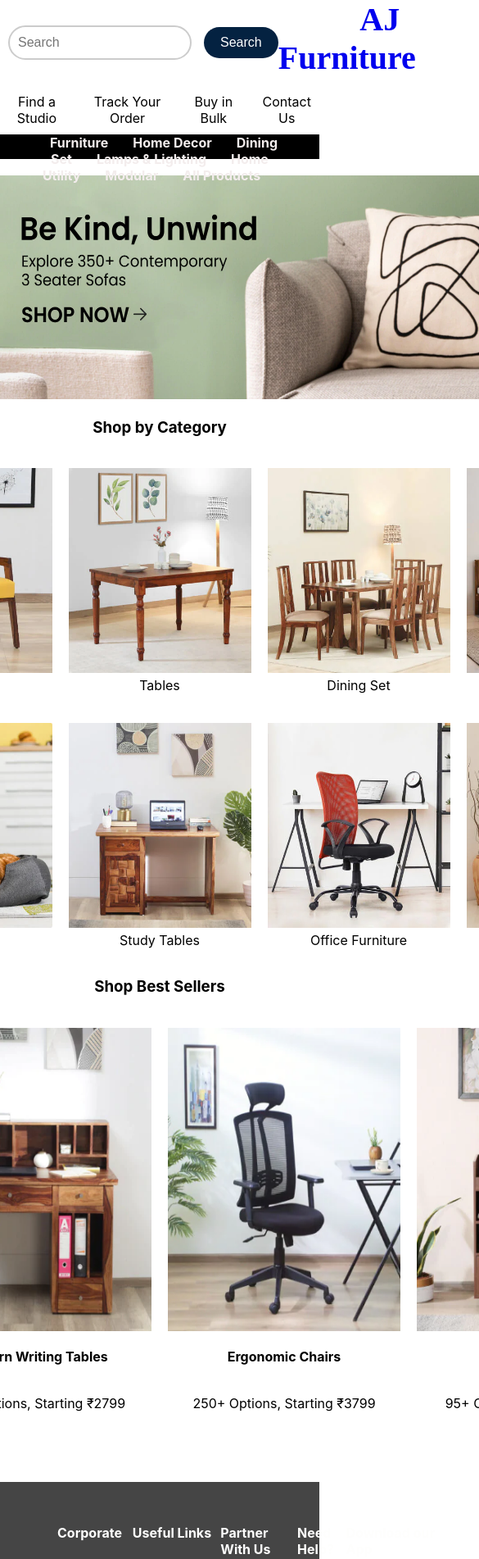
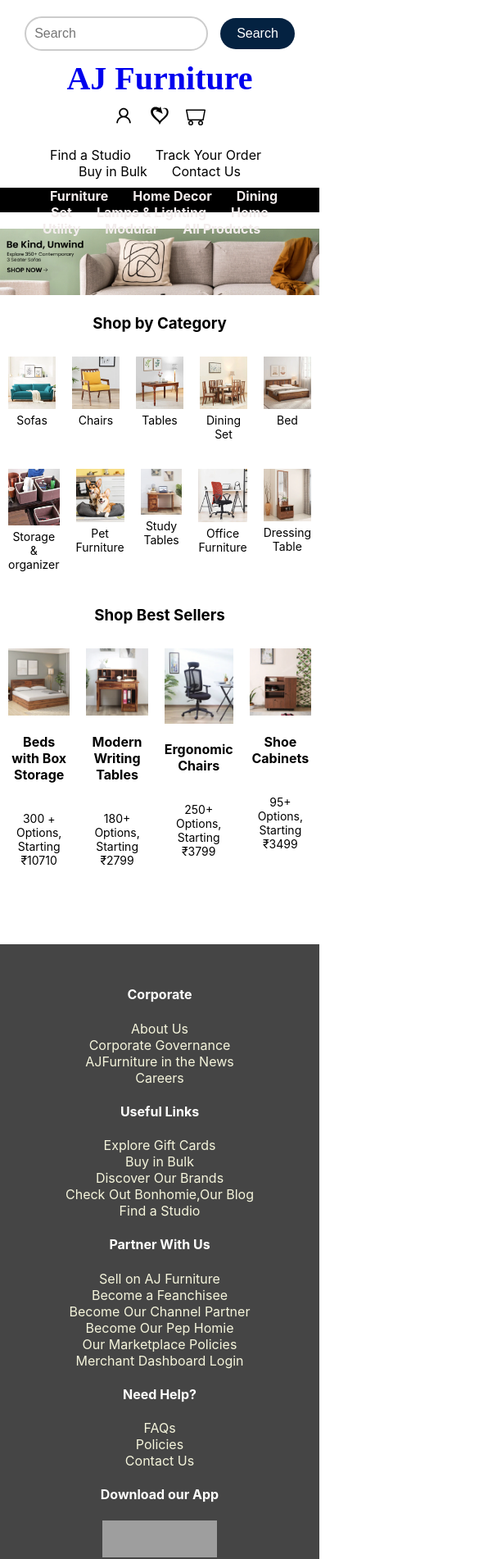
Before and after one commit to athuljain/React-online-furniture-shop, a React (Create React App) app: page / in a window 390 px wide. Shown: the top 1902 px of the page at 82% size, 585 px wide, since content can reach past the window. Built offline with nearby package versions, Linux system fonts and the light colour scheme; grey boxes are pictures that could not be loaded; a web font is replaced by a local one.

Commit message:
seventhday commit

```diff
--- a/src/Components/Footer.css
+++ b/src/Components/Footer.css
@@ -1,69 +1,152 @@
-h4 ,h3{
+h4,
+h3 {
   color: rgb(254, 254, 253);
 }
-p{
+
+p {
   color: bisque;
 }
-.footerList .linkWithoutDecoration{
+
+.footerList .linkWithoutDecoration {
   color: beige;
 }
-.copyRight .linkWithoutDecoration{
+
+.copyRight .linkWithoutDecoration {
   color: white;
 }
 
-.Footer{
+.Footer {
   background-color: rgb(69, 69, 69);
   margin-top: 70px;
   justify-content: space-between;
   padding-left: 20px;
   padding-right: 20px;
 }
-.FooterFirstSession{
+
+.FooterFirstSession {
   display: flex;
-    padding-top:30px ;
+  padding-top: 30px;
   justify-content: space-between;
   text-align: left;
   margin-left: 50px;
   margin-right: 50px;
 }
-.FooterSecondSession{
+
+.FooterSecondSession {
   display: flex;
-    padding-top:30px ;
+  padding-top: 30px;
   justify-content: center;
   text-align: left;
   margin-left: 50px;
   margin-right: 50px;
+}
 
-}
-.App-img{
+.App-img {
   width: 140px;
   height: 45px;
 }
-.BrandSession{
+
+.BrandSession {
   margin-left: 130px;
 }
-.citesCategory{
+
+.citesCategory {
   margin-left: 130px;
 }
-.ThirdSessionLeft{
 
+.ThirdSessionLeft {
+  margin-bottom: 20px;
+}
 
-
-}
-.ThirdSessionLeft img{
+.ThirdSessionLeft img {
   height: 45px;
   width: 70px;
 }
 
-.ThirdSessionRight img{
+.ThirdSessionRight img {
   height: 45px;
   width: 50px;
+}
 
-}
-.ThirdSessionMain{
+.ThirdSessionMain {
   display: flex;
   flex-direction: column;
 }
-.copyRight{
+
+.copyRight {
   margin-top: 10px;
 }
+
+@media (max-width: 768px) {
+  .FooterFirstSession,
+  .FooterSecondSession {
+    flex-wrap: wrap;
+    margin-left: 10px;
+    margin-right: 10px;
+  }
+
+  .BrandSession,
+  .citesCategory {
+    margin-left: 0;
+  }
+}
+
+@media (max-width: 576px) {
+  .FooterFirstSession,
+  .FooterSecondSession,
+  .ThirdSessionLeft,
+  .ThirdSessionRight {
+    margin-left: 0;
+    margin-right: 0;
+  }
+
+  .FooterFirstSession,
+  .FooterSecondSession {
+    flex-direction: column;
+    align-items: center;
+    text-align: center;
+  }
+
+  .BrandSession,
+  .citesCategory {
+    margin-bottom: 20px;
+  }
+}
+@media (max-width: 820px) {
+    .FooterFirstSession,
+    .FooterSecondSession,
+    .ThirdSessionLeft,
+    .ThirdSessionRight {
+      margin-left: 10px;
+      margin-right: 10px;
+    }
+  }
+
+  @media (max-width: 768px) {
+    .FooterFirstSession,
+    .FooterSecondSession,
+    .ThirdSessionLeft,
+    .ThirdSessionRight {
+      margin-left: 0;
+      margin-right: 0;
+    }
+
+    .BrandSession,
+    .citesCategory {
+      margin-left: 0;
+    }
+  }
+
+  @media (max-width: 576px) {
+    .FooterFirstSession,
+    .FooterSecondSession {
+      flex-direction: column;
+      align-items: center;
+      text-align: center;
+    }
+
+    .BrandSession,
+    .citesCategory {
+      margin-bottom: 20px;
+    }
+  }
--- a/src/Components/HeaderNavbar.css
+++ b/src/Components/HeaderNavbar.css
@@ -21,7 +21,7 @@
 
 .right-section {
   display: flex;
-  margin-right:10px ;
+  margin-right: 10px;
 }
 
 .right-section > * {
@@ -45,6 +45,7 @@
   color: black;
   font-size: 24px;
 }
+
 .navbar-second-line {
   display: flex;
   justify-content: center;
@@ -64,16 +65,14 @@
 .link-text:not(:last-child) {
   margin-right: 20px;
 }
+
 .navbar-third-line {
   display: flex;
   justify-content: center;
   margin-top: 100px;
+}
 
-
-
-
-}
-.thrid-nav{
+.thrid-nav {
   margin-top: 10px;
   background-color: black;
   height: 30px;
@@ -85,7 +84,6 @@
   margin: 0px 10px 15px;
   font-weight: bold;
   margin-top: 15px;
-
 }
 
 .service-text:hover {
@@ -165,3 +163,126 @@
 .Search-btn:hover {
   background-color: #0056b3;
 }
+
+/* Media Queries */
+
+@media (max-width: 768px) {
+  .Nav-bar {
+    flex-wrap: wrap;
+    justify-content: center;
+  }
+
+  .left-section {
+    margin: 10px 0;
+  }
+
+  .right-section {
+    margin: 10px 0;
+    justify-content: center;
+  }
+
+  .logo {
+    margin: 0;
+  }
+
+  .navbar-second-line {
+    flex-wrap: wrap;
+    justify-content: center;
+  }
+
+  .navbar-third-line {
+    flex-wrap: wrap;
+    justify-content: center;
+    margin-top: 10px;
+  }
+
+  .dropdown-list {
+    width: 100%;
+  }
+}
+
+@media (max-width: 576px) {
+  .Nav-bar {
+    flex-direction: column;
+  }
+
+  .right-section {
+    margin-top: 10px;
+  }
+
+  .navbar-second-line,
+  .navbar-third-line {
+    margin-top: 10px;
+  }
+}
+
+/* Media Queries */
+@media (max-width: 912px) {
+  .navbar-third-line {
+    flex-wrap: wrap;
+    justify-content: center;
+    margin-top: 10px;
+    background-color: black;
+  }
+
+  .service-text {
+    margin-top: 10px;
+  }
+}
+
+@media (max-width: 820px) {
+  .navbar-third-line {
+    margin-top: 10px;
+  }
+}
+
+@media (max-width: 768px) {
+  .Nav-bar {
+    flex-wrap: wrap;
+    justify-content: center;
+  }
+
+  .left-section {
+    margin: 10px 0;
+  }
+
+  .right-section {
+    margin: 10px 0;
+    justify-content: center;
+  }
+
+  .logo {
+    margin: 0;
+  }
+
+  .navbar-second-line {
+    flex-wrap: wrap;
+    justify-content: center;
+  }
+
+  .navbar-third-line {
+    flex-wrap: wrap;
+    justify-content: center;
+    margin-top: 10px;
+    background-color: black;
+  }
+
+  .dropdown-list {
+    width: 100%;
+  }
+}
+
+@media (max-width: 576px) {
+  .Nav-bar {
+    flex-direction: column;
+  }
+
+  .right-section {
+    margin-top: 10px;
+  }
+
+  .navbar-second-line,
+  .navbar-third-line {
+    margin-top: 10px;
+  }
+}
--- a/src/Components/User/BodyHeader.css
+++ b/src/Components/User/BodyHeader.css
@@ -2,27 +2,25 @@
     background-size: cover;
     background-repeat: no-repeat;
     align-items: center;
-
   }
 
   .HeaderImage {
     align-items: center;
     margin-top: 20px;
-
   }
 
   img {
-
-    width: 1200px;
-    height: 273px;
+    width: 100%;
+    max-width: 1200px;
+    height: auto;
   }
 
   .ShopCategory {
     display: flex;
+    justify-content: center;
   }
 
   .imageContainer {
-
     display: flex;
     flex-direction: column;
     margin: 0 10px;
@@ -30,14 +28,10 @@ img {
     margin-top: 20px;
   }
 
-.ShopCategory {
-    justify-content: center;
-}
-
-
   .imageContainer img {
-    width: 223px;
-    height: 250px;
+    width: 100%;
+    max-width: 223px;
+    height: auto;
   }
 
   .imageContainer p {
@@ -48,7 +42,6 @@ img {
   .BestSellCategory {
     display: flex;
     justify-content: center;
-
   }
 
   .BestSellimageContainer {
@@ -57,12 +50,12 @@ img {
     margin: 0 10px;
     align-items: center;
     margin-top: 20px;
-
   }
 
   .BestSellimageContainer img {
-    width: 284px;
-    height: 370px;
+    width: 100%;
+    max-width: 284px;
+    height: auto;
   }
 
   .BodyHeader,
@@ -78,7 +71,6 @@ p {
   }
 
   p {
-
     color: black;
   }
 
@@ -99,3 +91,35 @@ h3 {
   .BestSellimageContainer h4 {
     color: black;
   }
+
+  /* Responsive Styles */
+
+  @media (max-width: 767px) {
+    .imageContainer,
+    .BestSellimageContainer {
+      margin: 10px;
+    }
+
+    .imageContainer p,
+    .BestSellimageContainer p {
+      font-size: 14px;
+    }
+
+    .BestSellimageContainer h4 {
+      font-size: 16px;
+    }
+  }
+
+  @media (min-width: 768px) {
+    .imageContainer,
+    .BestSellimageContainer {
+      margin: 10px;
+    }
+  }
+
+  @media (min-width: 992px) {
+    .imageContainer,
+    .BestSellimageContainer {
+      margin: 0 10px;
+    }
+  }
--- a/src/Components/User/BodyHeader.jsx
+++ b/src/Components/User/BodyHeader.jsx
@@ -19,7 +19,7 @@ import "../User/BodyHeader.css";
 
 export default function BodyHeader() {
   return (
-    <div className="BodyHeader">
+    <div className="container BodyHeader">
       <div className="HeaderImage">
         <Link to={"/"}>
           <img src={imageSrc} alt="imag" />
@@ -30,57 +30,76 @@ export default function BodyHeader() {
           <h3 className="ShopCategoryH3">Shop by Category</h3>
         </div>
 
-        <div className="ShopCategory">
-          <Link
-            to="/sofa"
-            className="imageContainer d-flex justify-content-center linkWithoutDecoration"
-          >
+        <div className="row ShopCategory">
+          <div className="col-sm-6 col-md-4">
+            <Link to="/sofa" className="imageContainer linkWithoutDecoration">
               <img src={Sofaimg} alt="Image 1" />
               <p>Sofas</p>
             </Link>
+          </div>
+          <div className="col-sm-6 col-md-4">
             <Link to="/chair" className="imageContainer linkWithoutDecoration">
               <img src={ChairImg} alt="Image 2" />
               <p>Chairs</p>
             </Link>
-
+          </div>
+          <div className="col-sm-6 col-md-4">
             <Link to="/table" className="imageContainer linkWithoutDecoration">
               <img src={TableImg} alt="Image 3" />
               <p>Tables</p>
             </Link>
-          <Link to="/products" className="imageContainer linkWithoutDecoration">
+          </div>
+          <div className="col-sm-6 col-md-4">
+            <Link
+              to="/products"
+              className="imageContainer linkWithoutDecoration"
+            >
               <img src={DiningsetImg} alt="Image 4" />
               <p>Dining Set</p>
             </Link>
+          </div>
+          <div className="col-sm-6 col-md-4">
             <Link to="/bed" className="imageContainer linkWithoutDecoration">
               <img src={BedImg} alt="Image 5" />
               <p>Bed</p>
             </Link>
           </div>
+        </div>
 
-        <div className="ShopCategory">
+        <div className="row ShopCategory">
+          <div className="col-sm-6 col-md-4">
             <Link
               to="/products"
-            className="imageContainer d-flex justify-content-center linkWithoutDecoration"
+              className="imageContainer linkWithoutDecoration"
             >
               <img src={StorageImg} alt="Image 1" />
               <p>Storage & organizer</p>
             </Link>
+          </div>
+          <div className="col-sm-6 col-md-4">
             <Link to="/products" className="imageContainer linkWithoutDecoration">
               <img src={PetFurnitureImg} alt="Image 2" />
               <p>Pet Furniture</p>
             </Link>
+          </div>
+          <div className="col-sm-6 col-md-4">
             <Link to="/table" className="imageContainer linkWithoutDecoration">
               <img src={StudyImg} alt="Image 3" />
               <p>Study Tables</p>
             </Link>
+          </div>
+          <div className="col-sm-6 col-md-4">
             <Link to="/products" className="imageContainer linkWithoutDecoration">
               <img src={OfficeFurImg} alt="Image 4" />
               <p>Office Furniture</p>
             </Link>
+          </div>
+          <div className="col-sm-6 col-md-4">
             <Link to="/table" className="imageContainer linkWithoutDecoration">
               <img src={DressingImg} alt="Image 5" />
               <p>Dressing Table</p>
             </Link>
+          </div>
         </div>
       </div>
 
@@ -88,32 +107,29 @@ export default function BodyHeader() {
         <div>
           <h3 className="BestSellerH3">Shop Best Sellers</h3>
         </div>
-        <div className="BestSellCategory linkWithoutDecoration">
-          <Link
-            to="/bed"
-            className="BestSellimageContainer linkWithoutDecoration"
-          >
+        <div className="row BestSellCategory">
+          <div className="col-sm-6 col-md-3">
+            <Link to="/bed" className="BestSellimageContainer linkWithoutDecoration">
               <img src={BestSellBed} alt="Image 5" />
               <h4>Beds with Box Storage</h4>
               <p className="BestSellP">300 + Options, Starting ₹10710</p>
             </Link>
-          <Link
-            to="/table"
-            className="BestSellimageContainer linkWithoutDecoration"
-          >
+          </div>
+          <div className="col-sm-6 col-md-3">
+            <Link to="/table" className="BestSellimageContainer linkWithoutDecoration">
               <img src={BestSellTable} alt="Image 5" />
               <h4>Modern Writing Tables</h4>
               <p className="BestSellP">180+ Options, Starting ₹2799</p>
             </Link>
-
-          <Link
-            to="/chair"
-            className="BestSellimageContainer linkWithoutDecoration"
-          >
+          </div>
+          <div className="col-sm-6 col-md-3">
+            <Link to="/chair" className="BestSellimageContainer linkWithoutDecoration">
               <img src={BestSellChair} alt="Image 5" />
               <h4>Ergonomic Chairs</h4>
               <p className="BestSellP">250+ Options, Starting ₹3799</p>
             </Link>
+          </div>
+          <div className="col-sm-6 col-md-3">
             <Link
               to="/products"
               className="BestSellimageContainer linkWithoutDecoration"
@@ -123,7 +139,7 @@ export default function BodyHeader() {
               <p className="BestSellP">95+ Options, Starting ₹3499</p>
             </Link>
           </div>
-
+        </div>
       </div>
     </div>
   );
```
Also changed, not shown: src/Components/User/WishList.css (+7 -5 lines). Lines whose indentation alone changed are shown as unchanged.
